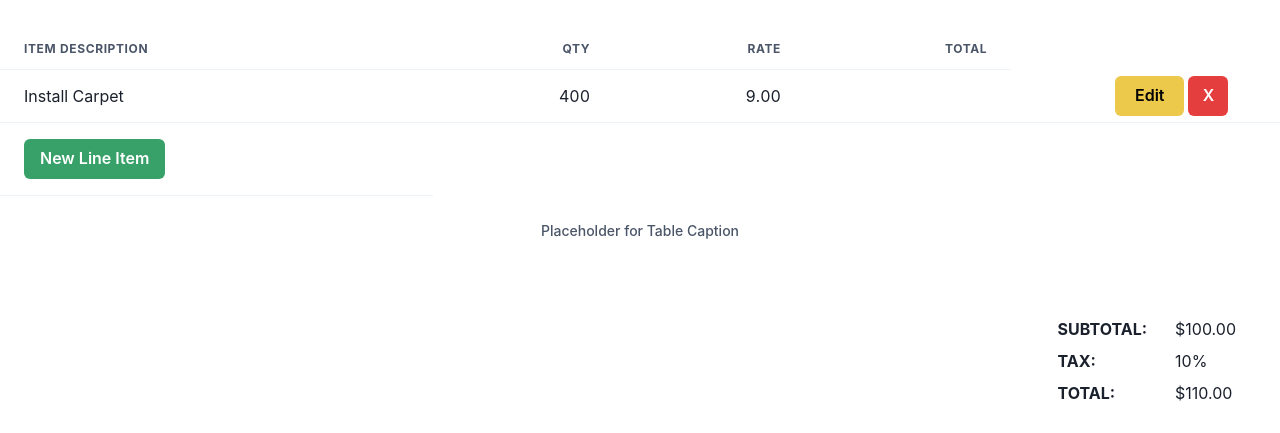
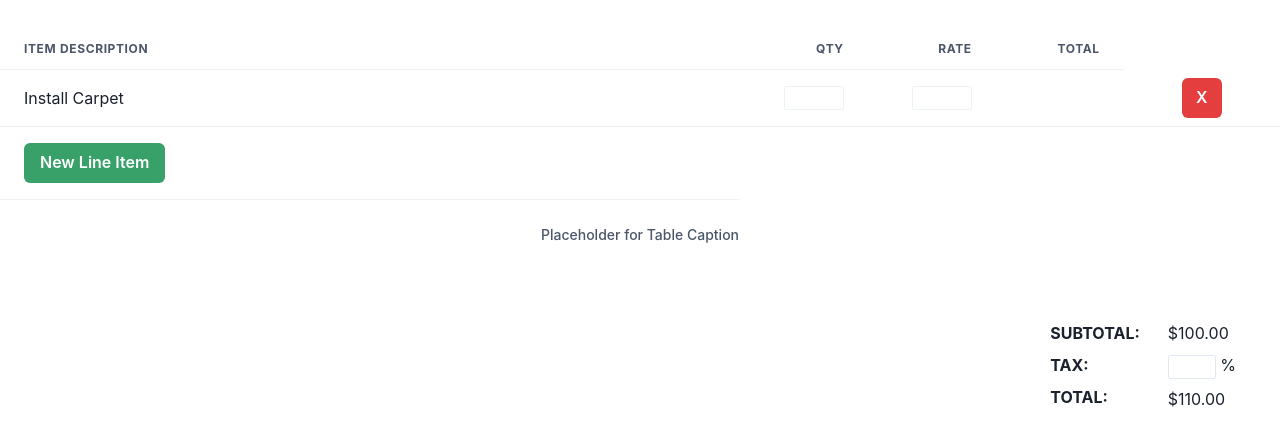
Before and after one commit to AnthonyJRay/floormate, a React (Vite) app: page /estimates in a window 1280 px wide. Both pictures are taken after a click on the button "New Estimate". Shown: the part 255-688 px from the top of the page. Built offline with nearby package versions, Linux system fonts and the light colour scheme; no server answers.

Commit message:
Added State to NewEstimate component. Added inputs where needed. Working on hooking up to state.

```diff
--- a/src/components/estimates/NewEstimate.jsx
+++ b/src/components/estimates/NewEstimate.jsx
@@ -41,10 +41,24 @@ import {
 export default function NewEstimate(props) {
 const { isOpen, onOpen, onClose } = useDisclosure()
 
-const [clientName, setClientName] = useState({client: {firstName: "", lastName: ""}})
-const [clientAddress, setClientAddress] = useState('');
-const [clientPhone, setClientPhone] = useState();
-const [clientEmail, setClientEmail] = useState("");
+const [estimateData, setEstimateData] = useState({
+  clientName: "",
+  clientAddress: "",
+  clientPhone: "",
+  clientEmail: "",
+  estimateDate: "",
+  lineItems: {
+    lineItemsName: "",
+    lineItemsDesc: "",
+    lineItemsQty: "",
+    lineItemsRate: "",
+    lineItemsTotal: "",
+  },
+  notes: "",
+  estimateSubTotal: "",
+  estimateTaxRate: "",
+  estimateTotal: "",
+})
 
 const handleClientChange = (e) => {
   setFormClient(e.target.value)
@@ -136,11 +150,14 @@ return (
             <Tbody>
               <Tr>
                 <Td>Install Carpet</Td>
-                <Td isNumeric>400</Td>
-                <Td isNumeric>9.00</Td>
-                <Td isNumeric></Td>
-                <Td p={1} textAlign={"end"}><Button p={5} colorScheme={"yellow"}>Edit</Button></Td>
-                <Td p={0}><Button p={0} colorScheme={"red"}>X</Button></Td>
+                <Td w={"10%"} isNumeric>
+                  <Input textAlign={"end"} size={"xs"} w={"75%"} value={estimateData.lineItems.lineItemsQty} onChange={(e) => setEstimateData({...estimateData, lineItemsQty: e.target.value})}/>
+                </Td>
+                <Td w={"10%"} isNumeric>
+                  <Input textAlign={"end"} size={"xs"} w={"75%"} value={estimateData.lineItems.lineItemsQty} onChange={() => {console.log("Rate Changed!")}}/>
+                </Td>
+                <Td w={"10%"} isNumeric></Td>
+                <Td p={0} textAlign={"center"}><Button p={0} colorScheme={"red"}>X</Button></Td>
               </Tr>
               <Tr>
                 <Td><Button colorScheme={"green"}>New Line Item</Button></Td>
@@ -157,7 +174,7 @@ return (
           </List>
           <List pl={5}>
             <ListItem p={1}>$100.00</ListItem>
-            <ListItem p={1}>10%</ListItem>
+            <ListItem p={1}><Input w={"3rem"} size={"xs"}></Input> %</ListItem>
             <ListItem p={1}>$110.00</ListItem>
           </List>
         </Box>
```
